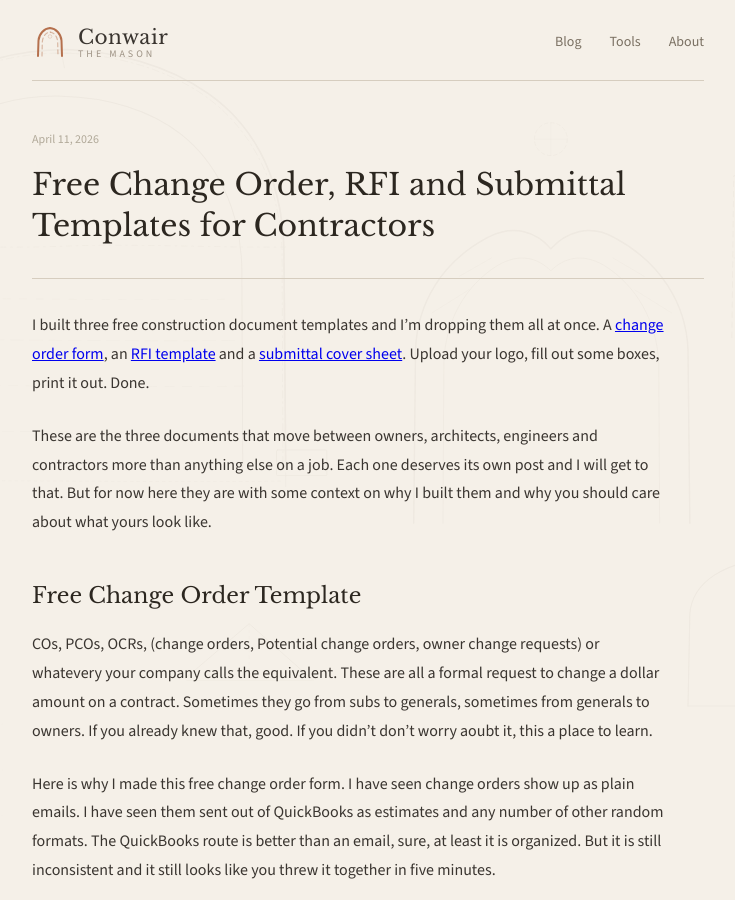
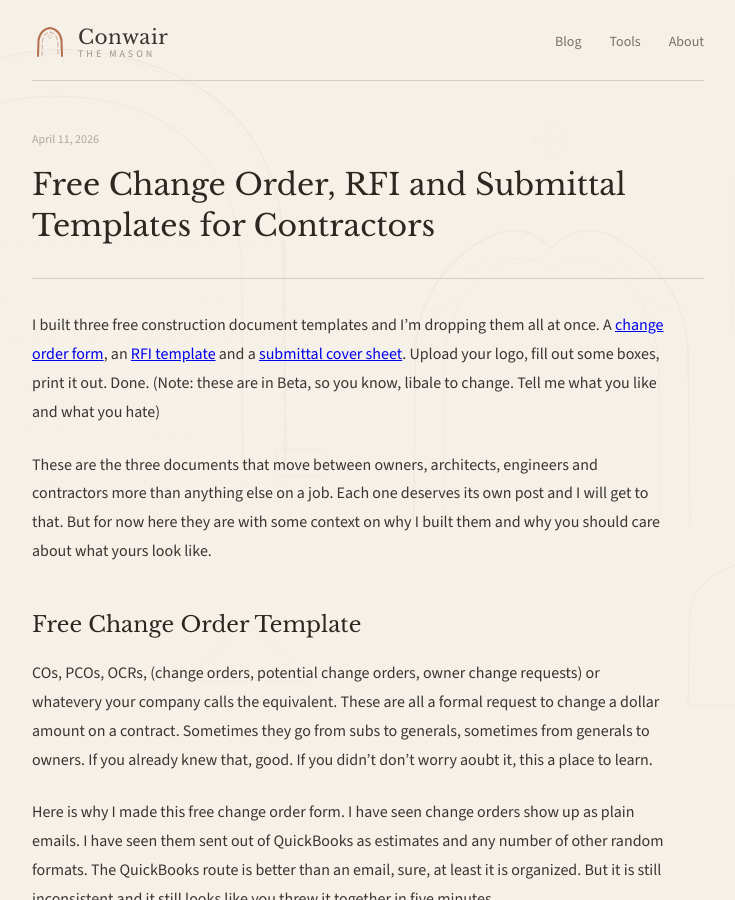
Before and after one commit to oldmanyellsathema/Conwair, a Jekyll site: the page built from _posts/2026-04-11-free-change-order-rfi-submittal-templates.md, in a window 1280 px wide and 900 px high. Shown: the whole window, without its empty margins (272-1007 px from the left). Built offline with Jekyll 4.4.1, drawn with Linux system fonts in a browser that asks for light colours.

Commit message:
Revise template description and add beta note
Updated the description of the free construction document templates to include a note about their beta status and solicited feedback from users.

```diff
--- a/_posts/2026-04-11-free-change-order-rfi-submittal-templates.md
+++ b/_posts/2026-04-11-free-change-order-rfi-submittal-templates.md
@@ -8,13 +8,13 @@ dek: "Three free construction document templates. Because if you're sending thes
 excerpt: "Free downloadable change order, RFI and submittal cover sheet templates built for small contractors who want to look like they've done this before."
 ---
 
-I built three free construction document templates and I'm dropping them all at once. A [change order form](https://app.conwair.com/tools/change-order), an [RFI template](https://app.conwair.com/tools/rfi) and a [submittal cover sheet](https://app.conwair.com/tools/submittal). Upload your logo, fill out some boxes, print it out. Done.
+I built three free construction document templates and I'm dropping them all at once. A [change order form](https://app.conwair.com/tools/change-order), an [RFI template](https://app.conwair.com/tools/rfi) and a [submittal cover sheet](https://app.conwair.com/tools/submittal). Upload your logo, fill out some boxes, print it out. Done. (Note: these are in Beta, so you know, libale to change. Tell me what you like and what you hate)
 
 These are the three documents that move between owners, architects, engineers and contractors more than anything else on a job. Each one deserves its own post and I will get to that. But for now here they are with some context on why I built them and why you should care about what yours look like.
 
 ## Free Change Order Template
 
-COs, PCOs, OCRs, (change orders, Potential change orders, owner change requests) or whatevery your company calls the equivalent. These are all a formal request to change a dollar amount on a contract. Sometimes they go from subs to generals, sometimes from generals to owners. If you already knew that, good. If you didn't don't worry aoubt it, this a place to learn.
+COs, PCOs, OCRs, (change orders, potential change orders, owner change requests) or whatevery your company calls the equivalent. These are all a formal request to change a dollar amount on a contract. Sometimes they go from subs to generals, sometimes from generals to owners. If you already knew that, good. If you didn't don't worry aoubt it, this a place to learn.
 
 Here is why I made this free change order form. I have seen change orders show up as plain emails. I have seen them sent out of QuickBooks as estimates and any number of other random formats. The QuickBooks route is better than an email, sure, at least it is organized. But it is still inconsistent and it still looks like you threw it together in five minutes.
 
```
